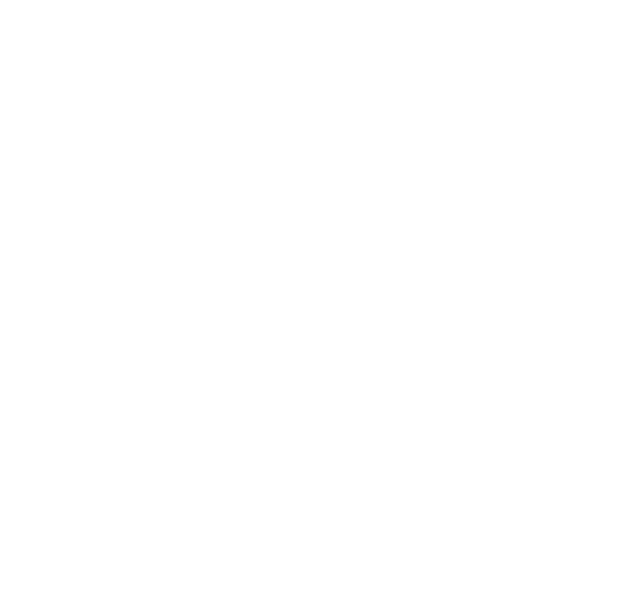
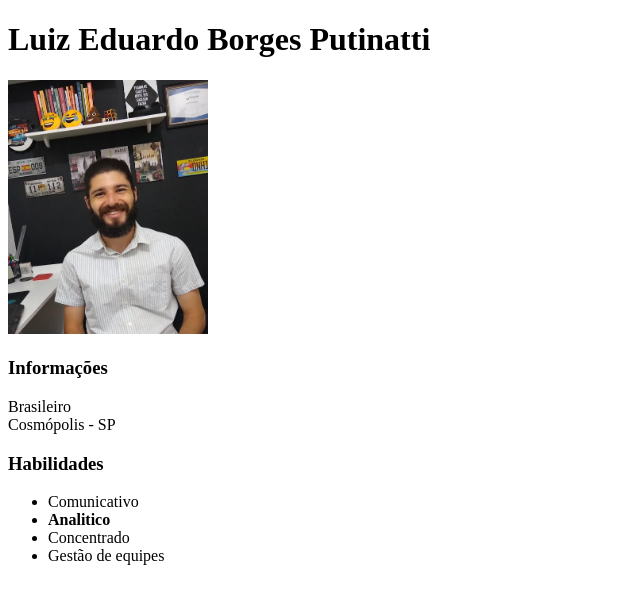
Before and after one commit to eduardoputinatti/portfolio, a plain HTML site: page index.html in a window 1280 px wide. Shown: the whole page, without its empty margins (0-640 px from the left). Drawn offline with Linux system fonts and the light colour scheme.

Commit message:
Atualizaçao do portifolio

```diff
--- a/index.html
+++ b/index.html
@@ -3,9 +3,21 @@
 <head>
     <meta charset="UTF-8">
     <meta name="viewport" content="width=device-width, initial-scale=1.0">
-    <title>Document</title>
+    <title>Portfólio Luiz Putinatti</title>
 </head>
 <body>
+    <h1>Luiz Eduardo Borges Putinatti</h1>
+    <img src="WhatsApp Image 2021-01-23 at 00.26.21.jpeg" alt="foto de Luiz Putinatti" width="200px">
+<h3>Informações</h3>
+<p> Brasileiro <br>
+Cosmópolis - SP</p>
+<h3>Habilidades</h3>
+<ul>
+    <li>Comunicativo</li>
+    <li><strong>Analitico</strong> </li>
+    <li>Concentrado</li>
+    <li>Gestão de equipes</li>
+</ul>
 
 </body>
 </html>
```
Also changed, not shown: WhatsApp Image 2021-01-23 at 00.26.21.jpeg (added).
